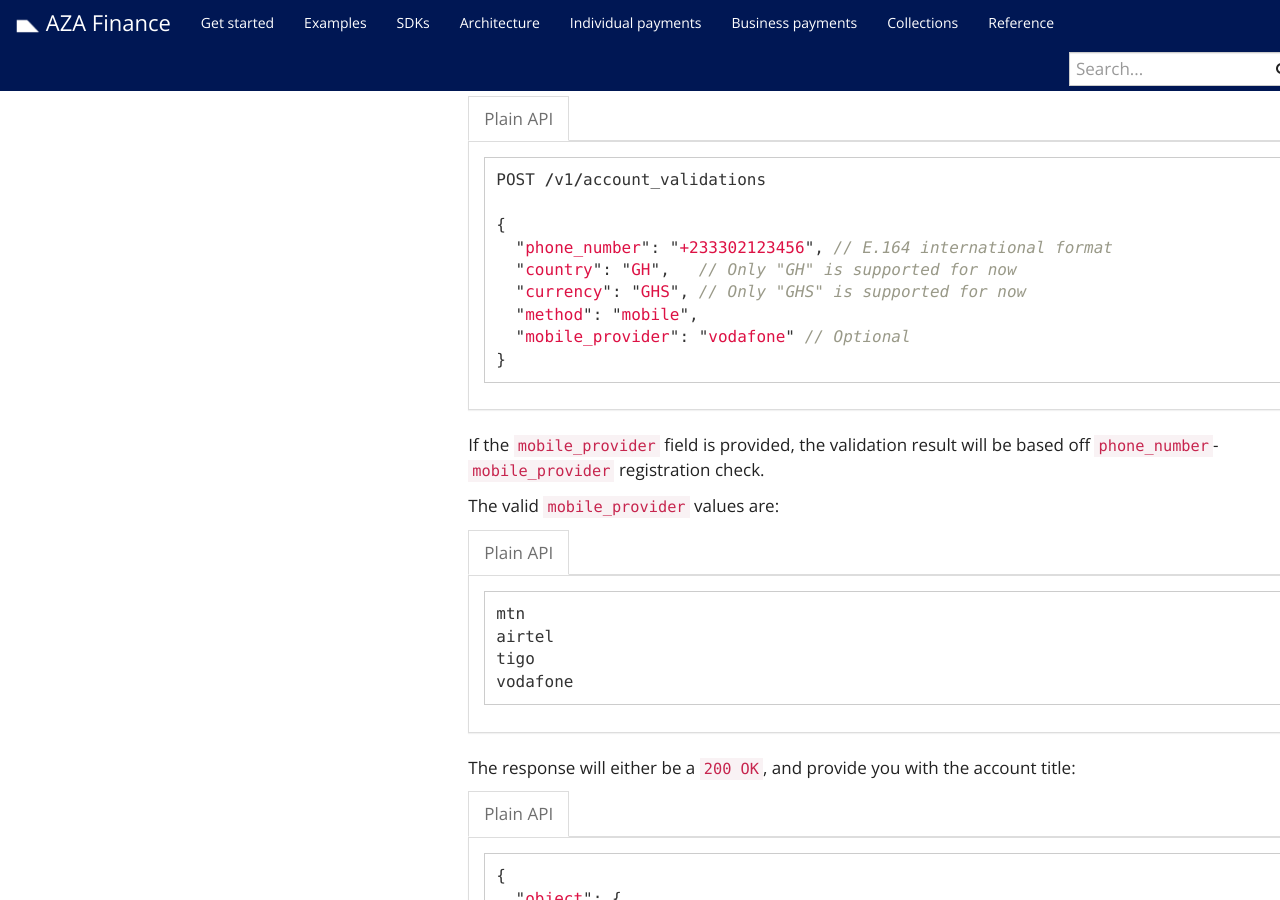
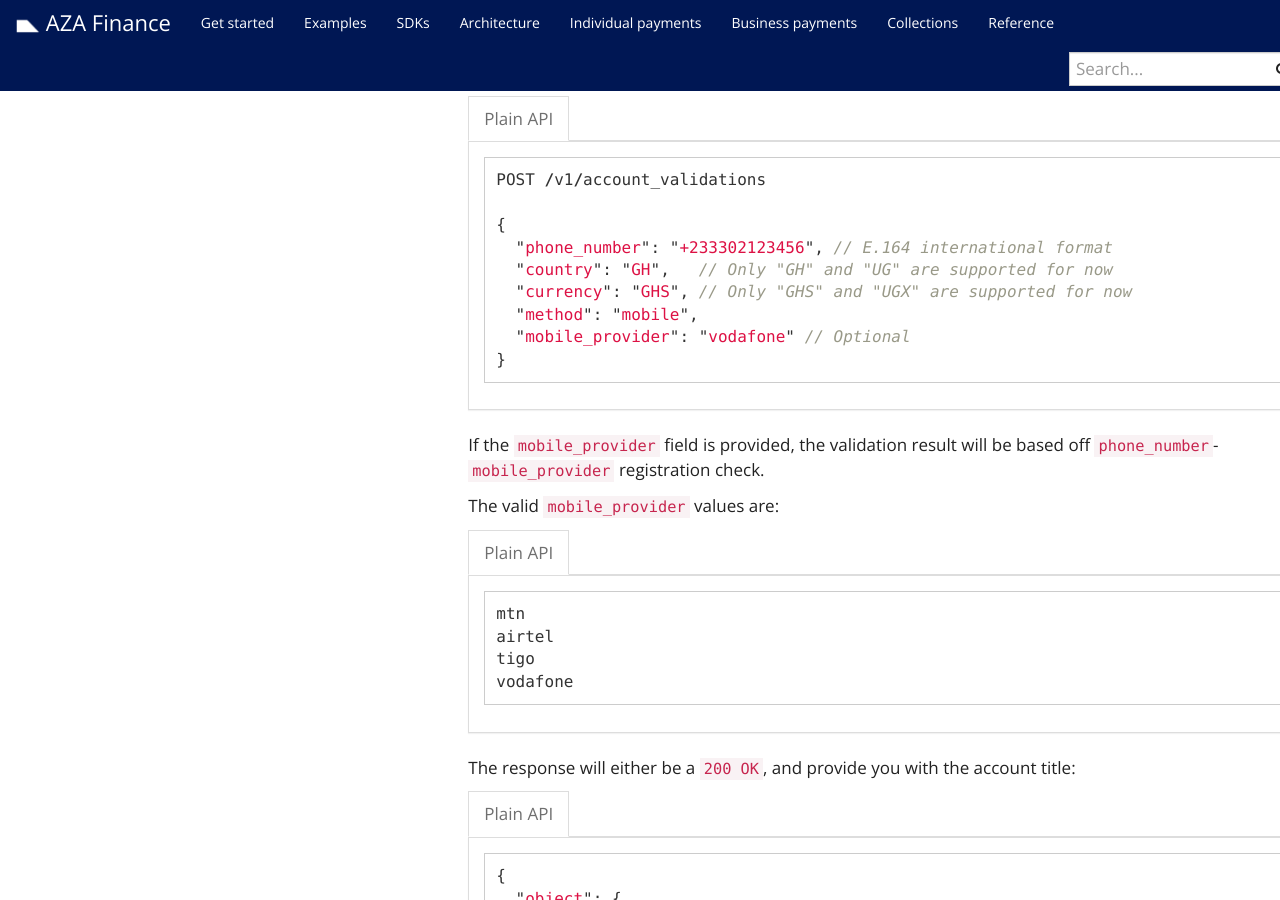
Before and after one commit to transferzero/api-documentation, a Jekyll site: the page built from _docs/additional-features.md, in a window 1280 px wide and 900 px high, scrolled down 992 px. Built offline with Jekyll 4.4.1, drawn with Linux system fonts in a browser that asks for light colours; nearby versions of some CDN libraries; comment, search, counter and statistics services are not loaded.

Commit message:
BTA-11451-add-account-validation-support-for-ugx-mobile

```diff
--- a/_docs/additional-features.md
+++ b/_docs/additional-features.md
@@ -39,8 +39,8 @@ POST /v1/account_validations
 
 {
   "phone_number": "+233302123456", // E.164 international format
-  "country": "GH",   // Only "GH" is supported for now
-  "currency": "GHS", // Only "GHS" is supported for now
+  "country": "GH",   // Only "GH" and "UG" are supported for now
+  "currency": "GHS", // Only "GHS" and "UGX" are supported for now
   "method": "mobile",
   "mobile_provider": "vodafone" // Optional
 }
```
